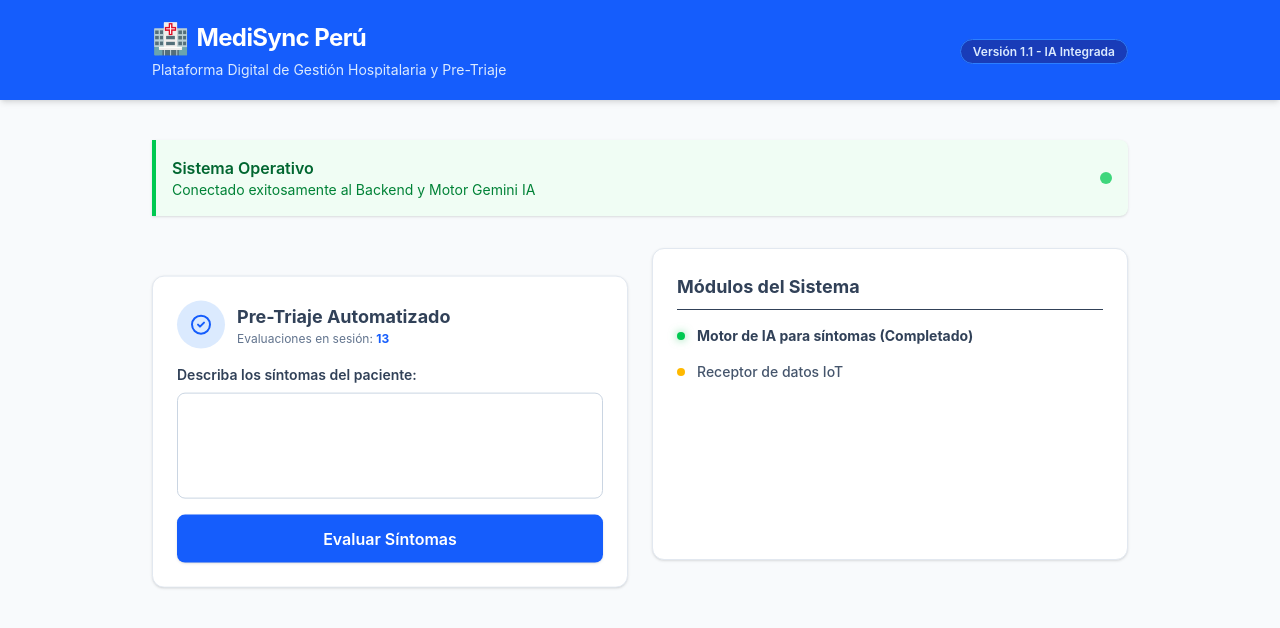
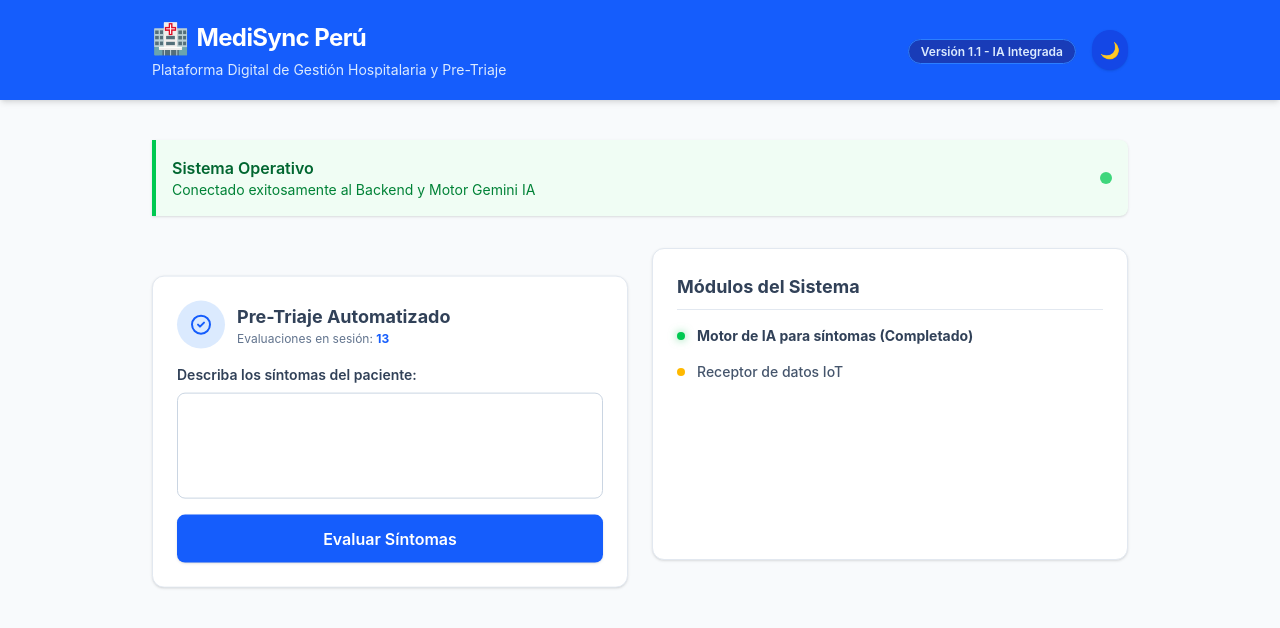
Before and after one commit to MSanchezVasquez/medisync-clinica-digital, a React (Vite) app in the folder frontend/: page /triaje in a window 1280 px wide. Shown: the top 628 px of the page. Built offline with nearby package versions, Linux system fonts and the light colour scheme.

Commit message:
style(frontend): implementación de modo oscuro con Tailwind v4 y persistencia local

```diff
--- a/frontend/src/App.tsx
+++ b/frontend/src/App.tsx
@@ -6,7 +6,7 @@ import { Triaje } from './pages/Triaje';
 function App() {
   return (
     <BrowserRouter>
-      <div className="min-h-screen bg-slate-50 text-slate-800 font-sans selection:bg-blue-200">
+      <div className="min-h-screen bg-slate-50 dark:bg-slate-950 text-slate-800 dark:text-slate-200 font-sans selection:bg-blue-200 dark:selection:bg-blue-900 transition-colors duration-300">
         <Header />
         <Toaster richColors position="top-right" />
         <Routes>
--- a/frontend/src/components/Header.tsx
+++ b/frontend/src/components/Header.tsx
@@ -1,19 +1,57 @@
-export const Header = () => (
-  <header className="bg-blue-600 shadow-md">
+import { useState, useEffect } from 'react';
+
+export const Header = () => {
+  // Estado para controlar el tema (lee la preferencia previa del usuario si existe)
+  const [isDark, setIsDark] = useState(() => {
+    if (typeof window !== 'undefined') {
+      return (
+        localStorage.getItem('theme') === 'dark' ||
+        (!('theme' in localStorage) && window.matchMedia('(prefers-color-scheme: dark)').matches)
+      );
+    }
+    return false;
+  });
+
+  // Efecto que inyecta la clase 'dark' en el HTML general cuando cambia el estado
+  useEffect(() => {
+    const root = window.document.documentElement;
+    if (isDark) {
+      root.classList.add('dark');
+      localStorage.setItem('theme', 'dark');
+    } else {
+      root.classList.remove('dark');
+      localStorage.setItem('theme', 'light');
+    }
+  }, [isDark]);
+
+  return (
+    <header className="bg-blue-600 dark:bg-slate-900 shadow-md transition-colors duration-300">
       <div className="max-w-5xl mx-auto px-6 py-5 flex items-center justify-between">
         <div>
           <h1 className="text-2xl font-bold text-white tracking-tight flex items-center gap-2">
             <span className="text-3xl">🏥</span> MediSync Perú
           </h1>
-        <p className="text-blue-100 text-sm mt-1">
+          <p className="text-blue-100 dark:text-slate-400 text-sm mt-1">
             Plataforma Digital de Gestión Hospitalaria y Pre-Triaje
           </p>
         </div>
+        <div className="flex items-center gap-4">
           <div className="hidden sm:block">
-        <span className="bg-blue-800 text-blue-100 text-xs font-semibold px-3 py-1 rounded-full border border-blue-500">
+            <span className="bg-blue-800 dark:bg-slate-800 text-blue-100 text-xs font-semibold px-3 py-1 rounded-full border border-blue-500 dark:border-slate-700">
               Versión 1.1 - IA Integrada
             </span>
+          </div>
+
+          {/* Botón de Modo Oscuro */}
+          <button
+            onClick={() => setIsDark(!isDark)}
+            className="p-2 rounded-full bg-blue-700 hover:bg-blue-800 dark:bg-slate-800 dark:hover:bg-slate-700 text-yellow-300 transition-colors duration-300 shadow-sm"
+            title="Alternar tema"
+          >
+            {isDark ? '☀️' : '🌙'}
+          </button>
         </div>
       </div>
     </header>
   );
+};
--- a/frontend/src/index.css
+++ b/frontend/src/index.css
@@ -1 +1,3 @@
 @import 'tailwindcss';
+
+@custom-variant dark (&:where(.dark, .dark *));
--- a/frontend/src/pages/Triaje.tsx
+++ b/frontend/src/pages/Triaje.tsx
@@ -82,10 +82,10 @@ export const Triaje = () => {
   return (
     <main ref={containerRef} className="max-w-5xl mx-auto px-6 py-10">
       {/* Status Banner */}
-      <div className="gsap-card bg-green-50 border-l-4 border-green-500 p-4 rounded-r-lg shadow-sm mb-8 flex items-center justify-between">
+      <div className="gsap-card bg-green-50 dark:bg-green-900/20 border-l-4 border-green-500 p-4 rounded-r-lg shadow-sm mb-8 flex items-center justify-between transition-colors duration-300">
         <div>
-          <h2 className="text-green-800 font-semibold">Sistema Operativo</h2>
-          <p className="text-green-700 text-sm">
+          <h2 className="text-green-800 dark:text-green-400 font-semibold">Sistema Operativo</h2>
+          <p className="text-green-700 dark:text-green-500 text-sm">
             Conectado exitosamente al Backend y Motor Gemini IA
           </p>
         </div>
@@ -94,7 +94,7 @@ export const Triaje = () => {
 
       <div className="grid grid-cols-1 md:grid-cols-2 gap-6">
         {/* Tarjeta 1: Motor de IA */}
-        <div className="gsap-card bg-white rounded-xl shadow-sm border border-slate-200 p-6 flex flex-col transition-transform hover:-translate-y-1 duration-300">
+        <div className="gsap-card bg-white dark:bg-slate-900 dark:border-slate-800  rounded-xl shadow-sm border border-slate-200 p-6 flex flex-col transition-transform hover:-translate-y-1 duration-300">
           <div className="flex items-center gap-3 mb-4">
             <div className="bg-blue-100 text-blue-600 p-3 rounded-full">
               <svg className="w-6 h-6" fill="none" stroke="currentColor" viewBox="0 0 24 24">
@@ -123,7 +123,7 @@ export const Triaje = () => {
               rows={4}
               value={sintomas}
               onChange={(e) => setSintomas(e.target.value)}
-              className="w-full border border-slate-300 rounded-lg p-3 text-sm focus:outline-none focus:ring-2 focus:ring-blue-500 focus:border-transparent mb-4 resize-none transition-all duration-300"
+              className="w-full bg-transparent border border-slate-300 dark:border-slate-700 rounded-lg p-3 text-sm text-slate-800 dark:text-slate-100 placeholder:text-slate-400 dark:placeholder:text-slate-500 focus:outline-none focus:ring-2 focus:ring-blue-500 focus:border-transparent mb-4 resize-none transition-all duration-300"
             />
             <button
               type="submit"
@@ -165,8 +165,8 @@ export const Triaje = () => {
               </div>
             </div>
           )}
-          <div className="gsap-card bg-white rounded-xl shadow-sm border border-slate-200 p-6 grow">
-            <h3 className="text-lg font-bold text-slate-700 mb-4 border-b pb-2">
+          <div className="gsap-card bg-white dark:bg-slate-900 rounded-xl shadow-sm border border-slate-200 dark:border-slate-800 p-6 grow transition-colors duration-300">
+            <h3 className="text-lg font-bold text-slate-700 dark:text-slate-200 mb-4 border-b border-slate-200 dark:border-slate-700 pb-2 transition-colors duration-300">
               Módulos del Sistema
             </h3>
             <ul className="space-y-4">
```
Lines whose indentation alone changed are shown as unchanged.
